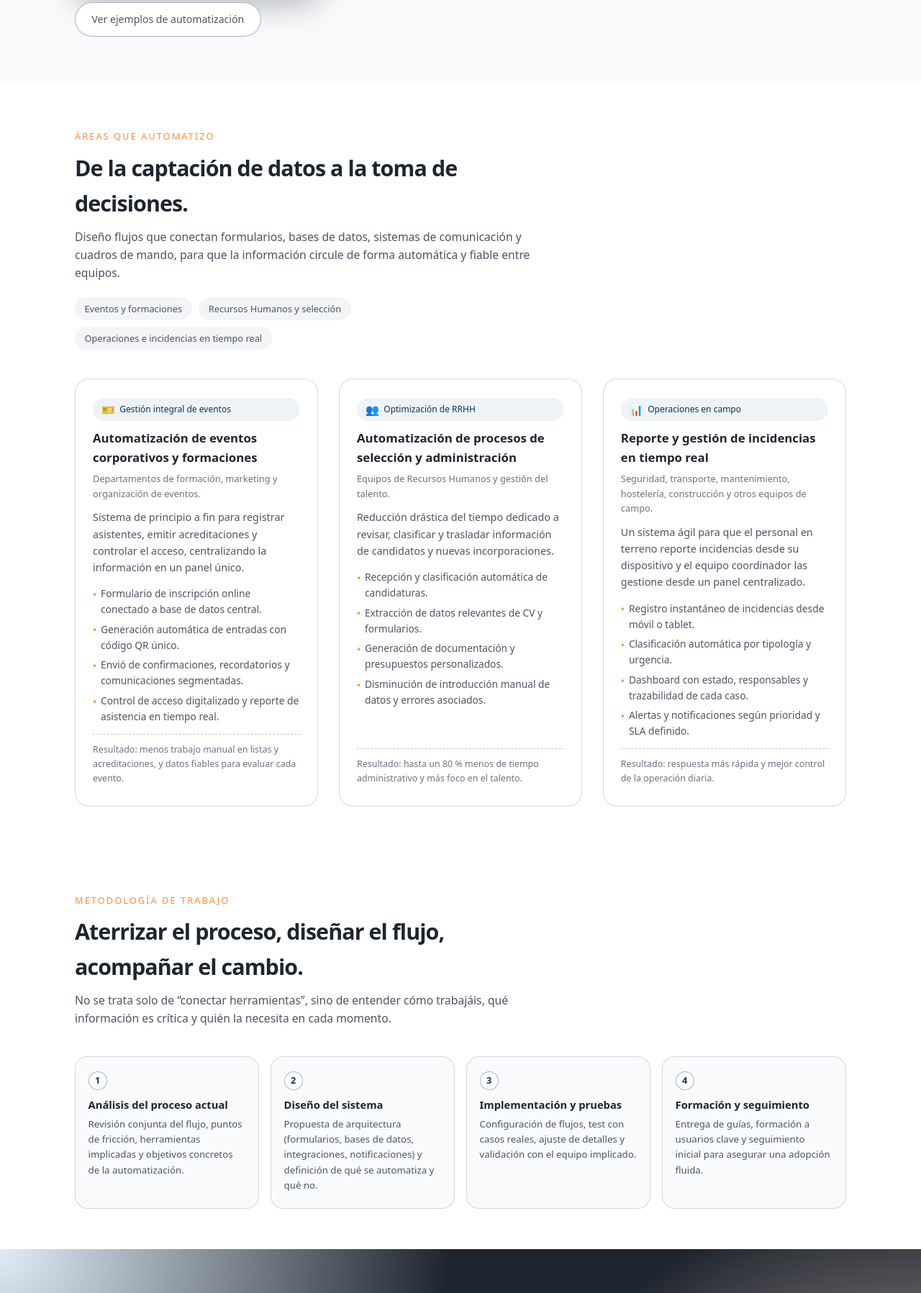
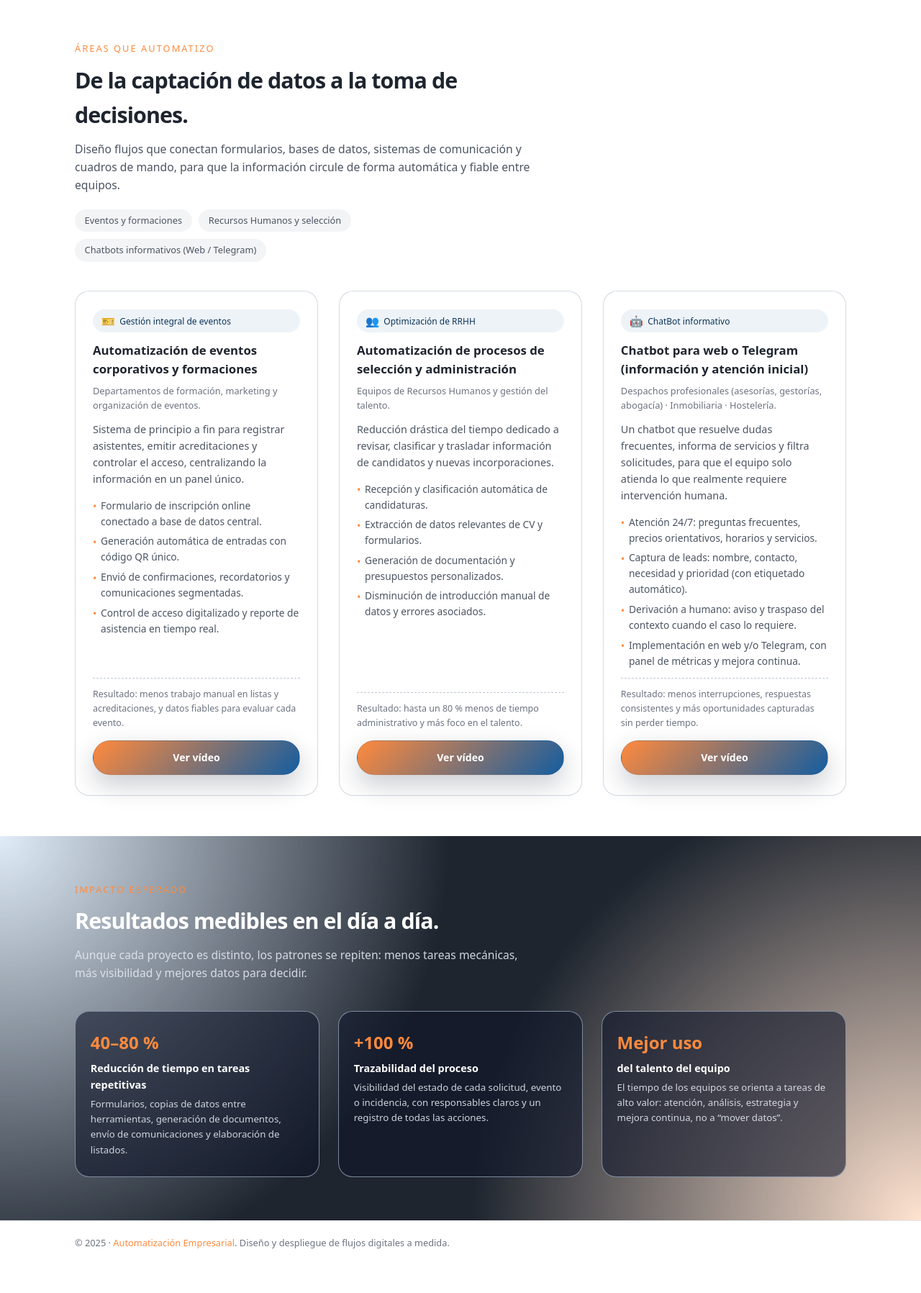
Before and after one commit to automationfactorystudio/portfolio, a plain HTML site: page index.html in a window 1280 px wide. Shown: the part 680-2477 px from the top of the page at 72% size. After the commit the page ends 2449 px from the top, so only its background shows below. Drawn offline with Linux system fonts and the light colour scheme.

Commit message:
index.html

```diff
--- a/index.html
+++ b/index.html
@@ -194,13 +194,6 @@
             color: var(--blue-dark);
         }
 
-        .hero-actions {
-            display: flex;
-            flex-wrap: wrap;
-            gap: 1rem;
-            align-items: center;
-        }
-
         .btn-primary {
             border-radius: 999px;
             padding: 0.85rem 1.9rem;
@@ -214,6 +207,7 @@
             text-decoration: none;
             display: inline-flex;
             align-items: center;
+            justify-content: center;
             gap: 0.5rem;
         }
 
@@ -221,14 +215,38 @@
             font-size: 1.2rem;
         }
 
+        /* BOTONES "VER VÍDEO" EN COLOR -------------------------------------- */
         .btn-secondary {
             border-radius: 999px;
             padding: 0.75rem 1.4rem;
-            border: 1px solid rgba(148, 163, 184, 0.8);
-            background: white;
-            color: var(--gray-700);
+            border: 1px solid rgba(20, 93, 160, 0.18);
+            background: linear-gradient(135deg, var(--orange), var(--blue));
+            color: white;
             font-size: 0.88rem;
+            font-weight: 650;
             text-decoration: none;
+            display: inline-flex;
+            align-items: center;
+            justify-content: center;
+            gap: 0.5rem;
+            box-shadow: 0 14px 35px rgba(15, 23, 42, 0.22);
+            transition: transform 0.12s ease, box-shadow 0.12s ease, filter 0.12s ease;
+        }
+
+        .btn-secondary:hover {
+            transform: translateY(-1px);
+            box-shadow: 0 18px 45px rgba(15, 23, 42, 0.28);
+            filter: brightness(1.02);
+        }
+
+        .btn-secondary:active {
+            transform: translateY(0px);
+            box-shadow: 0 10px 25px rgba(15, 23, 42, 0.20);
+        }
+
+        .btn-secondary:focus-visible {
+            outline: 3px solid rgba(255, 138, 61, 0.35);
+            outline-offset: 3px;
         }
 
         .hero-right {
@@ -406,45 +424,12 @@
             padding-top: 0.7rem;
         }
 
-        /* CÓMO TRABAJO ------------------------------------------------------- */
-
-        .steps {
-            display: grid;
-            grid-template-columns: repeat(4, minmax(0, 1fr));
-            gap: 1rem;
+        .case-action {
+            margin-top: 0.9rem;
         }
 
-        .step {
-            background: var(--gray-50);
-            border-radius: 18px;
-            padding: 1.2rem 1.1rem 1.3rem;
-            border: 1px solid rgba(148, 163, 184, 0.4);
-        }
-
-        .step-number {
-            width: 26px;
-            height: 26px;
-            border-radius: 999px;
-            background: white;
-            border: 1px solid rgba(148, 163, 184, 0.8);
-            display: flex;
-            align-items: center;
-            justify-content: center;
-            font-size: 0.8rem;
-            font-weight: 600;
-            color: var(--blue-dark);
-            margin-bottom: 0.6rem;
-        }
-
-        .step-title {
-            font-size: 0.92rem;
-            font-weight: 600;
-            margin-bottom: 0.25rem;
-        }
-
-        .step-text {
-            font-size: 0.83rem;
-            color: var(--gray-700);
+        .case-action a {
+            width: 100%;
         }
 
         /* BENEFICIOS --------------------------------------------------------- */
@@ -496,53 +481,6 @@
             color: rgba(226, 232, 240, 0.9);
         }
 
-        /* CTA FINAL ---------------------------------------------------------- */
-
-        .cta {
-            padding: 3.5rem 0 3.2rem;
-        }
-
-        .cta-box {
-            border-radius: 26px;
-            padding: 2.4rem 2rem;
-            background: linear-gradient(135deg, var(--blue-dark), var(--blue));
-            color: white;
-            display: flex;
-            flex-wrap: wrap;
-            align-items: center;
-            justify-content: space-between;
-            gap: 1.4rem;
-            box-shadow: var(--shadow-soft);
-        }
-
-        .cta-title {
-            font-size: 1.4rem;
-            letter-spacing: -0.03em;
-            margin-bottom: 0.4rem;
-        }
-
-        .cta-text {
-            font-size: 0.96rem;
-            color: rgba(241, 245, 249, 0.9);
-        }
-
-        .cta-actions {
-            display: flex;
-            flex-wrap: wrap;
-            gap: 0.85rem;
-            align-items: center;
-        }
-
-        .cta-secondary {
-            border-radius: 999px;
-            padding: 0.7rem 1.1rem;
-            border: 1px solid rgba(226, 232, 240, 0.7);
-            font-size: 0.86rem;
-            background: rgba(15, 23, 42, 0.1);
-            color: white;
-            text-decoration: none;
-        }
-
         footer {
             border-top: 1px solid rgba(148, 163, 184, 0.25);
             padding: 1.2rem 0 2rem;
@@ -570,10 +508,6 @@
                 grid-template-columns: minmax(0, 1fr) minmax(0, 1fr);
             }
 
-            .steps {
-                grid-template-columns: repeat(2, minmax(0, 1fr));
-            }
-
             .benefits-grid {
                 grid-template-columns: minmax(0, 1fr) minmax(0, 1fr);
             }
@@ -585,17 +519,12 @@
 
         @media (max-width: 640px) {
             .cases-grid,
-            .steps,
             .benefits-grid {
                 grid-template-columns: minmax(0, 1fr);
             }
 
             .hero {
                 padding-top: 3rem;
-            }
-
-            .cta-box {
-                padding: 1.8rem 1.4rem;
             }
 
             .brand-text-subtitle {
@@ -617,9 +546,7 @@
         </div>
         <nav>
             <a href="#casos">Casos de uso</a>
-            <a href="#metodo">Cómo trabajo</a>
             <a href="#impacto">Impacto</a>
-            <a href="#contacto">Contacto</a>
         </nav>
     </div>
 </header>
@@ -649,16 +576,7 @@
                     <div class="badge"><strong>Soporte</strong> durante la implantación y el cambio</div>
                 </div>
 
-                <div class="hero-actions">
-                    <a href="#contacto" class="btn-primary">
-                        Solicitar una reunión exploratoria
-                        <span>→</span>
-                    </a>
-                    <!-- AQUÍ EL CAMBIO: enlace al vídeo de YouTube -->
-                    <a href="https://youtu.be/dToeksdxrDc" target="_blank" rel="noopener noreferrer" class="btn-secondary">
-                        Ver ejemplos de automatización
-                    </a>
-                </div>
+                <!-- Botones eliminados según indicación -->
             </div>
 
             <aside class="hero-right">
@@ -699,7 +617,7 @@
                 <div class="pill-row">
                     <div class="pill">Eventos y formaciones</div>
                     <div class="pill">Recursos Humanos y selección</div>
-                    <div class="pill">Operaciones e incidencias en tiempo real</div>
+                    <div class="pill">Chatbots informativos (Web / Telegram)</div>
                 </div>
             </div>
 
@@ -737,6 +655,12 @@
                     <div class="case-footer">
                         Resultado: menos trabajo manual en listas y acreditaciones, y datos fiables para evaluar cada evento.
                     </div>
+                    <div class="case-action">
+                        <a href="https://youtu.be/AkGsCOiNpBg" target="_blank" rel="noopener noreferrer" class="btn-secondary">
+                            Ver vídeo
+                        </a>
+                        <!-- Aquí va la URL del vídeo -->
+                    </div>
                 </article>
 
                 <!-- CASO 2 -->
@@ -771,96 +695,61 @@
                     <div class="case-footer">
                         Resultado: hasta un 80&nbsp;% menos de tiempo administrativo y más foco en el talento.
                     </div>
+                    <div class="case-action">
+                        <a href="https://youtu.be/ZeQ-ibsxMDU" target="_blank" rel="noopener noreferrer" class="btn-secondary">
+                            Ver vídeo
+                        </a>
+                        <!-- Aquí va la URL del vídeo -->
+                    </div>
                 </article>
 
-                <!-- CASO 3 -->
+                <!-- CASO 3 (SUSTITUIDO) -->
                 <article class="case-card">
                     <div class="case-tag">
-                        <span class="case-icon">📊</span>
-                        <span>Operaciones en campo</span>
+                        <span class="case-icon">🤖</span>
+                        <span>ChatBot informativo</span>
                     </div>
-                    <h3 class="case-title">Reporte y gestión de incidencias en tiempo real</h3>
+                    <h3 class="case-title">Chatbot para web o Telegram (información y atención inicial)</h3>
                     <p class="case-sector">
-                        Seguridad, transporte, mantenimiento, hostelería, construcción y otros equipos de campo.
+                        Despachos profesionales (asesorías, gestorías, abogacía) · Inmobiliaria · Hostelería.
                     </p>
                     <p class="case-description">
-                        Un sistema ágil para que el personal en terreno reporte incidencias desde su dispositivo y el equipo coordinador
-                        las gestione desde un panel centralizado.
+                        Un chatbot que resuelve dudas frecuentes, informa de servicios y filtra solicitudes,
+                        para que el equipo solo atienda lo que realmente requiere intervención humana.
                     </p>
                     <ul class="case-list">
                         <li>
                             <span class="case-bullet">•</span>
-                            <span>Registro instantáneo de incidencias desde móvil o tablet.</span>
+                            <span>Atención 24/7: preguntas frecuentes, precios orientativos, horarios y servicios.</span>
                         </li>
                         <li>
                             <span class="case-bullet">•</span>
-                            <span>Clasificación automática por tipología y urgencia.</span>
+                            <span>Captura de leads: nombre, contacto, necesidad y prioridad (con etiquetado automático).</span>
                         </li>
                         <li>
                             <span class="case-bullet">•</span>
-                            <span>Dashboard con estado, responsables y trazabilidad de cada caso.</span>
+                            <span>Derivación a humano: aviso y traspaso del contexto cuando el caso lo requiere.</span>
                         </li>
                         <li>
                             <span class="case-bullet">•</span>
-                            <span>Alertas y notificaciones según prioridad y SLA definido.</span>
+                            <span>Implementación en web y/o Telegram, con panel de métricas y mejora continua.</span>
                         </li>
                     </ul>
                     <div class="case-footer">
-                        Resultado: respuesta más rápida y mejor control de la operación diaria.
+                        Resultado: menos interrupciones, respuestas consistentes y más oportunidades capturadas sin perder tiempo.
+                    </div>
+                    <div class="case-action">
+                        <a href="https://youtu.be/IOuf56nwVd0" target="_blank" rel="noopener noreferrer" class="btn-secondary">
+                            Ver vídeo
+                        </a>
+                        <!-- Aquí va la URL del vídeo -->
                     </div>
                 </article>
             </div>
         </div>
     </section>
 
-    <!-- CÓMO TRABAJO -->
-    <section class="section" id="metodo">
-        <div class="container">
-            <div class="section-header">
-                <div class="section-kicker">Metodología de trabajo</div>
-                <h2 class="section-title">Aterrizar el proceso, diseñar el flujo, acompañar el cambio.</h2>
-                <p class="section-description">
-                    No se trata solo de “conectar herramientas”, sino de entender cómo trabajáis,
-                    qué información es crítica y quién la necesita en cada momento.
-                </p>
-            </div>
-
-            <div class="steps">
-                <div class="step">
-                    <div class="step-number">1</div>
-                    <div class="step-title">Análisis del proceso actual</div>
-                    <p class="step-text">
-                        Revisión conjunta del flujo, puntos de fricción, herramientas implicadas
-                        y objetivos concretos de la automatización.
-                    </p>
-                </div>
-                <div class="step">
-                    <div class="step-number">2</div>
-                    <div class="step-title">Diseño del sistema</div>
-                    <p class="step-text">
-                        Propuesta de arquitectura (formularios, bases de datos, integraciones,
-                        notificaciones) y definición de qué se automatiza y qué no.
-                    </p>
-                </div>
-                <div class="step">
-                    <div class="step-number">3</div>
-                    <div class="step-title">Implementación y pruebas</div>
-                    <p class="step-text">
-                        Configuración de flujos, test con casos reales, ajuste de detalles
-                        y validación con el equipo implicado.
-                    </p>
-                </div>
-                <div class="step">
-                    <div class="step-number">4</div>
-                    <div class="step-title">Formación y seguimiento</div>
-                    <p class="step-text">
-                        Entrega de guías, formación a usuarios clave y seguimiento inicial
-                        para asegurar una adopción fluida.
-                    </p>
-                </div>
-            </div>
-        </div>
-    </section>
+    <!-- CÓMO TRABAJO (ELIMINADO COMPLETO SEGÚN INDICACIÓN) -->
 
     <!-- IMPACTO -->
     <section class="benefits" id="impacto">
@@ -903,28 +792,7 @@
         </div>
     </section>
 
-    <!-- CTA FINAL -->
-    <section class="cta" id="contacto">
-        <div class="container">
-            <div class="cta-box">
-                <div>
-                    <h2 class="cta-title">¿Exploramos qué procesos tiene sentido automatizar en tu empresa?</h2>
-                    <p class="cta-text">
-                        En una sesión breve podemos revisar vuestro flujo actual y detectar oportunidades claras
-                        de automatización, sin compromiso de implementación.
-                    </p>
-                </div>
-                <div class="cta-actions">
-                    <a href="mailto:tu-correo@empresa.com" class="btn-primary">
-                        Escribir para agendar
-                    </a>
-                    <a href="#casos" class="cta-secondary">
-                        Volver a los casos de uso
-                    </a>
-                </div>
-            </div>
-        </div>
-    </section>
+    <!-- CTA FINAL (ELIMINADO COMPLETO SEGÚN INDICACIÓN) -->
 </main>
 
 <footer>
```
